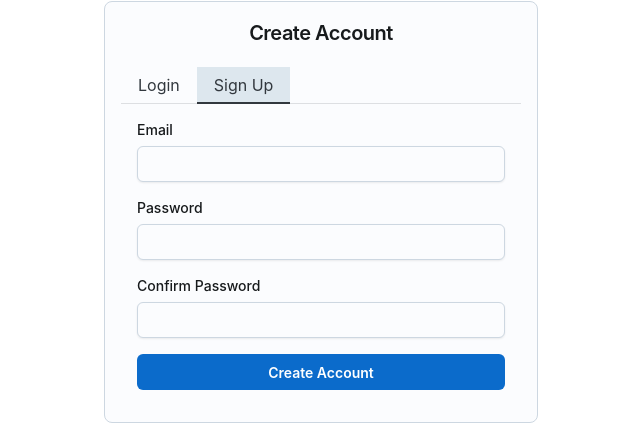
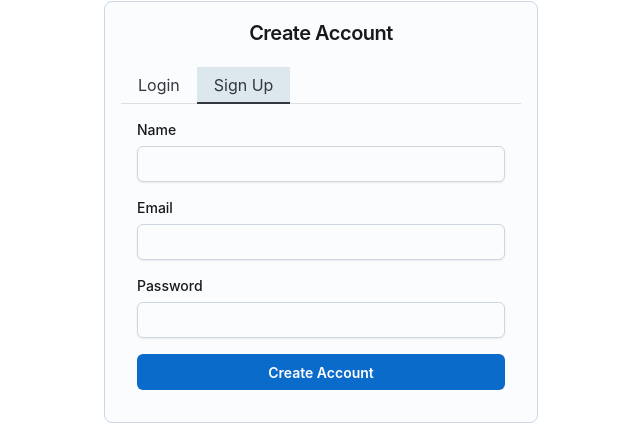
Before and after one commit to marcosTulli/patient-dashboard, a Next.js app: page /auth in a window 1280 px wide. Both pictures are taken after a click on the tab "Sign Up". Shown: the part 188-628 px from the top of the page, without its empty margins (319-959 px from the left). Built offline with nearby package versions, Linux system fonts and the light colour scheme; no server answers.

Commit message:
Create signup flow

```diff
--- a/src/app/auth/page.tsx
+++ b/src/app/auth/page.tsx
@@ -1,6 +1,7 @@
 'use client';
 
-import { useLogin } from '@/hooks/auth/';
+import { useLogin, useSignup } from '@/hooks/auth/';
+import { SignupRequest } from '@/models/auth';
 import { LoginRequest } from '@/models/auth/login';
 import { useAuthTokenStore } from '@/store/auth-token';
 
@@ -24,11 +25,20 @@ import * as React from 'react';
 export default function AuthPage() {
   const [mode, setMode] = React.useState<'login' | 'signup'>('login');
   const { accessToken, login, isPending } = useLogin();
+
+  const {
+    accessToken: signupToken,
+    signup,
+    isPending: signupPending,
+  } = useSignup();
+
   const { setAuthToken } = useAuthTokenStore();
   const searchParams = useSearchParams();
 
   const redirectTo = searchParams.get('redirect') || '/';
   const router = useRouter();
+
+  // LOGIN PART
   const [form, setForm] = React.useState<LoginRequest>({
     email: '',
     password: '',
@@ -48,6 +58,7 @@ export default function AuthPage() {
       router.replace(redirectTo);
     }
   }, [accessToken, setAuthToken, router, redirectTo]);
+
   React.useEffect(() => {
     if (accessToken) {
       setAuthToken(accessToken);
@@ -59,6 +70,49 @@ export default function AuthPage() {
     const { email, password } = form;
     await login({ email, password });
   };
+
+  // LOGIN PART
+
+  // SIGNUP
+
+  const [signUpForm, setSignupForm] = React.useState<SignupRequest>({
+    name: '',
+    email: '',
+    password: '',
+  });
+
+  const updateSignupName = (e: React.ChangeEvent<HTMLInputElement>) => {
+    setSignupForm((prev) => ({ ...prev, name: e.target.value }));
+  };
+
+  const updateSignupEmail = (e: React.ChangeEvent<HTMLInputElement>) => {
+    setSignupForm((prev) => ({ ...prev, email: e.target.value }));
+  };
+
+  const updateSignupPassword = (e: React.ChangeEvent<HTMLInputElement>) => {
+    setSignupForm((prev) => ({ ...prev, password: e.target.value }));
+  };
+
+  React.useEffect(() => {
+    if (signupToken) {
+      setAuthToken(signupToken);
+      router.replace(redirectTo);
+    }
+  }, [signupToken, setAuthToken, router, redirectTo]);
+
+  React.useEffect(() => {
+    if (signupToken) {
+      setAuthToken(signupToken);
+    }
+  }, [signupToken, setAuthToken]);
+
+  const handleSignup = async (e: React.FormEvent<HTMLFormElement>) => {
+    e.preventDefault();
+    const { email, password, name } = signUpForm;
+    await signup({ name, email, password });
+  };
+
+  // SIGN UP
 
   return (
     <Box
@@ -73,7 +127,7 @@ export default function AuthPage() {
         sx={{ width: 400, bgcolor: 'background.surface' }}
       >
         <CardContent>
-          {!isPending ? (
+          {!isPending || !signupPending ? (
             <>
               <Typography level="h4" textAlign="center" mb={2}>
                 {mode === 'login' ? 'Admin Login' : 'Create Account'}
@@ -115,19 +169,45 @@ export default function AuthPage() {
                 </TabPanel>
 
                 <TabPanel value="signup">
-                  <form onSubmit={(e) => e.preventDefault()}>
+                  <form onSubmit={handleSignup}>
+                    <FormControl sx={{ mb: 2 }}>
+                      <FormLabel>Name</FormLabel>
+                      <Input
+                        onChange={updateSignupName}
+                        value={signUpForm.name}
+                        type="name"
+                        name="name"
+                        required
+                      />
+                    </FormControl>
+
                     <FormControl sx={{ mb: 2 }}>
                       <FormLabel>Email</FormLabel>
-                      <Input type="email" required />
+                      <Input
+                        onChange={updateSignupEmail}
+                        value={signUpForm.email}
+                        type="email"
+                        name="email"
+                        required
+                      />
                     </FormControl>
+
                     <FormControl sx={{ mb: 2 }}>
                       <FormLabel>Password</FormLabel>
-                      <Input type="password" required />
+                      <Input
+                        onChange={updateSignupPassword}
+                        value={signUpForm.password}
+                        type="password"
+                        name="password"
+                        required
+                      />
                     </FormControl>
-                    <FormControl sx={{ mb: 2 }}>
+
+                    {/* <FormControl sx={{ mb: 2 }}>
                       <FormLabel>Confirm Password</FormLabel>
                       <Input type="password" required />
-                    </FormControl>
+                    </FormControl> */}
+
                     <Button type="submit" fullWidth>
                       Create Account
                     </Button>
--- a/src/services/auth/signup/index.ts
+++ b/src/services/auth/signup/index.ts
@@ -2,7 +2,7 @@ import { AuthResponse } from '@/models/auth/auth-response';
 import { SignupRequest } from '@/models/auth/signup';
 import HttpClientInstance from '@/services/utils/httpClient';
 
-const baseUrl = process.env.NEXT_PUBLIC_AUTH_API_URL || '';
+const baseUrl = process.env.NEXT_PUBLIC_API_URL || '';
 
 export const signup = (body: SignupRequest) =>
   HttpClientInstance.post<AuthResponse>({
```
